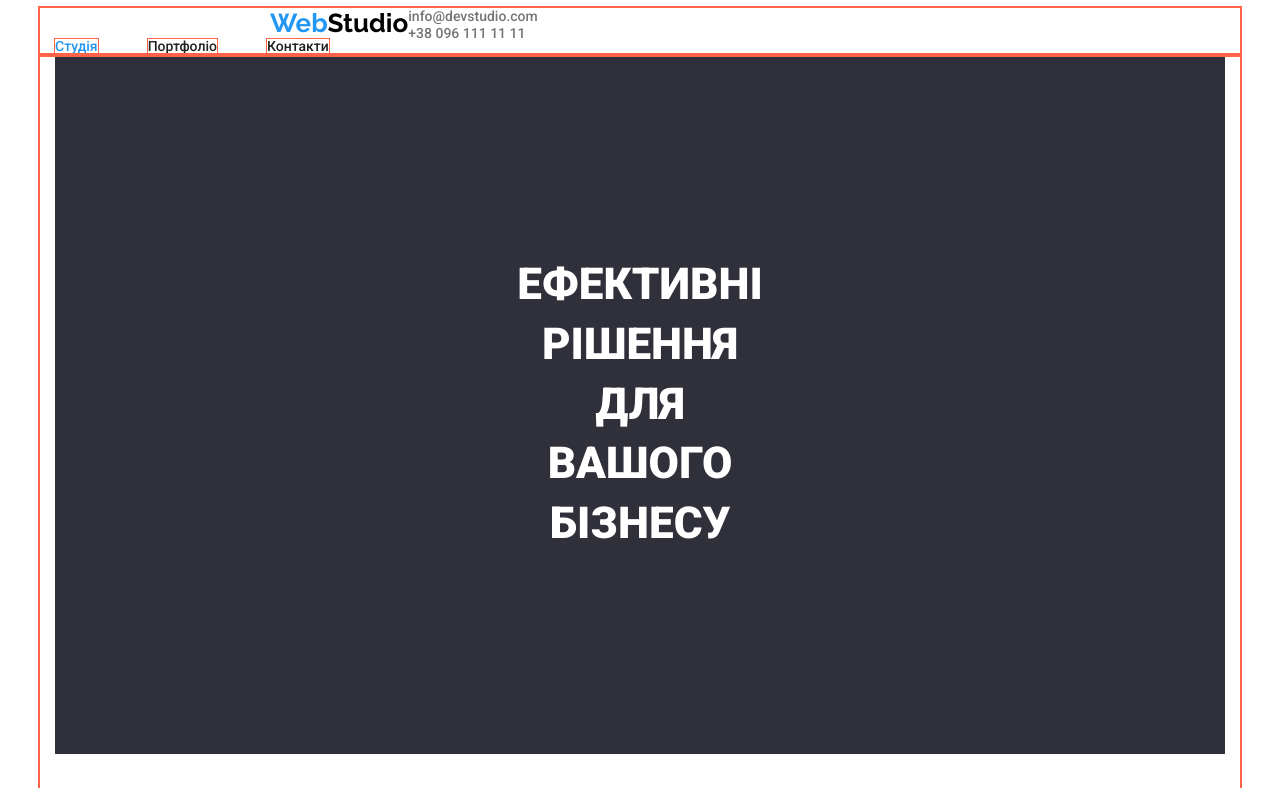
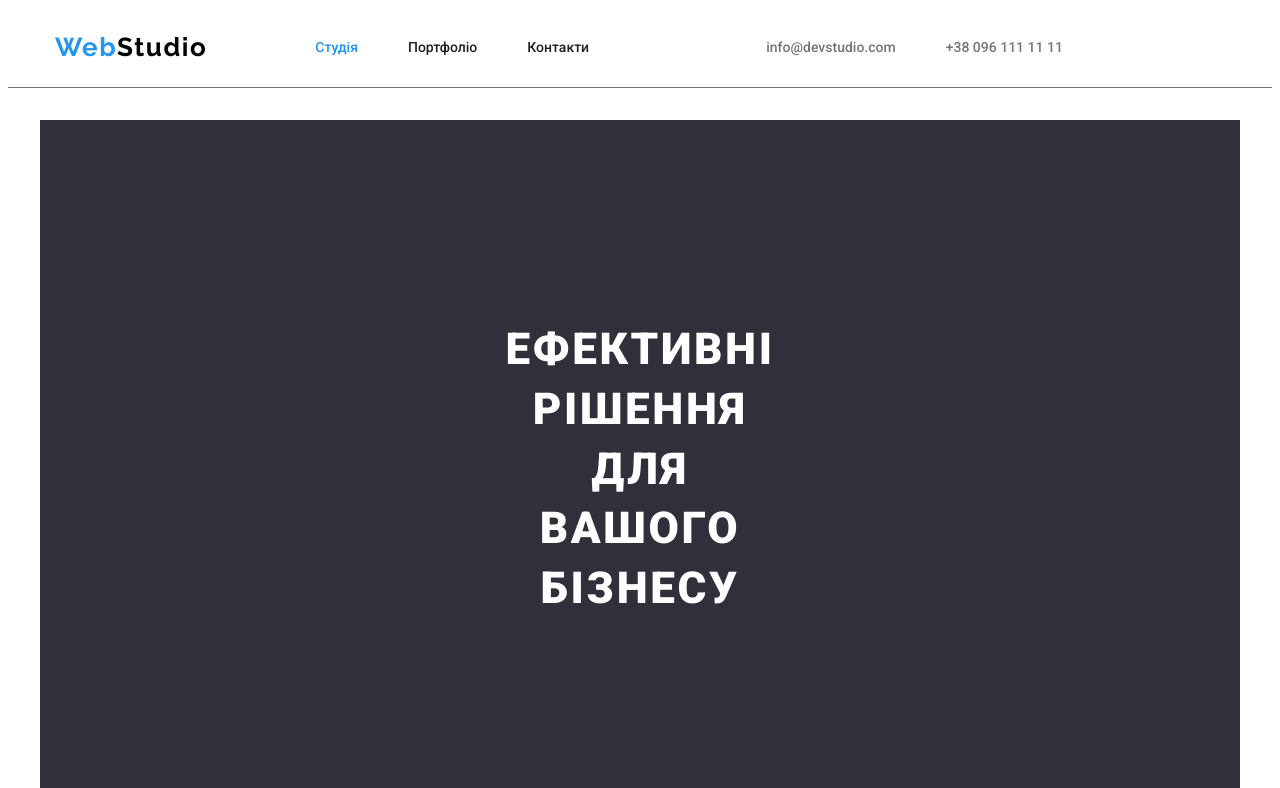
Before and after one commit to Viktoria-Korol/goit-markup-hw-03, a plain HTML site: page index.html in a window 1280 px wide. Shown: the top 788 px of the page. Drawn offline with Linux system fonts and the light colour scheme.

Commit message:
update file css.styles and index.html

```diff
--- a/css/styles.css
+++ b/css/styles.css
@@ -45,9 +45,35 @@ body {
     font-family: 'Roboto', sans-serif;
 
 }
+h1,
+h2,
+h3,
+h4,
+h5,
+h6,
+p,
+ul {
+    margin: 0;
+}
 
+ul {
+    padding-left: 0;
+}
+
+button {
+    padding: 0;
+    border: 0;
+}
 
 /* Шапка */
+.header {
+    border-bottom: 1px solid var(--contacts-and-paragraph-color);
+}
+
+.header .flex-container {
+    display: flex;
+    align-items: center;
+}
 .header-container{
     display: flex;
 }
@@ -57,23 +83,41 @@ body {
     font-size: 26px;
     line-height: 1.19;
     text-decoration: none;
+    color: #000000;
+    margin-left: 215px;
+    margin-left: 0;
+    letter-spacing: 0.06em;
+
 }
 
 .logo-accent {
     color: var(--accent-color);
 }
 
-.logo {
-    color: #000000;
-    margin-left: 215px;
-    display: block;
+
+.header .flex-container {
+    display: flex;
+    align-items: center;
+}
+
+.header .site-nav {
+    column-gap: 50px;
+}
+
+nav.flex-container {
+    column-gap: 93px;
+}
+
+
+.nav-item {
+    line-height: 0;
 
 }
 
-.link:not(:first-child) {
-margin-left: 30px;
+.site-nav {
+    display: flex;
+    justify-content: flex-end;
 }
-/* Site-nav */
 .site-nav .link.current {
     color: var(--accent-color);
 }
@@ -92,16 +136,87 @@ margin-left: 30px;
     color: var(--accent-color);
 }
 
-.site-nav {
-    display: flex;
+.header .nav-link {
+    display: block;
+
+    padding-top: 32px;
+    padding-bottom: 31px;
+
+    color: var(--basic-color);
 }
 
+.header .nav-contacts {
+    margin-left: auto;
+    column-gap: 50px;
+    color: inherit;
+    display: flex;
+    column-gap: 10px;
+    align-items: center;
+
+
+}
+
+.nav-link{
+    display: block;
+    padding-top: 32px;
+    padding-bottom: 32px;
+}
+
+
+
+/*
+.nav-link {
+    display: block;
+    padding-top: 32px;
+    padding-bottom: 32px;
+}
+
+ Site-nav
+
 .site-nav .item{
-    outline: 1px solid tomato;
+
+display: flex;
+display: flex;
+    padding-top: 32px;
+    padding-bottom: 32px;
+    padding-right: 25px;
+    padding-left: 25px;
+    margin: 0 auto;
+}
+*/
+
+/*
+{
+    display: flex;
+    padding-top: 32px;
+    padding-bottom: 32px ;
+    padding-right: 25px;
+    padding-left: 25px;
+    margin: 0 auto;
+
+}*/
+.contacts {
+
+      display: flex;
+      justify-content: flex-end;
+
+}
+.header-tel{
+    padding-left: 50px;
+}
+
+.nav-contact{
+    margin-left: auto;
+}
+.site-nav .item{
     margin-right: 50px;
+
 }
 .site-nav .item:last-child {
     margin-right: 0;
+}
+.site-nav .item:not(:last-child) {
+    margin-right: 50px;
 }
 
 /* Контакти */
@@ -131,11 +246,13 @@ margin-left: 30px;
 
 .hero{
     text-align: center;
-    margin-bottom: 94px;
+    padding: 32px 0;
+    margin-left: auto;
+    margin-right: auto;
 }
 .hero-title {
+    max-width: 696px;
     margin-top: 0;
-
     margin-bottom: 30;
 
     color: var(--white-color);
@@ -144,14 +261,27 @@ margin-left: 30px;
     line-height: 1.36;
     text-align: center;
     text-transform: uppercase;
+    letter-spacing: 0.06em;
 
 
 }
 .hero-wrapper{
     background-color: var(--background-hero-and-footer);
     padding: 200px 452px;
+    height: 600px;
+    text-align: center;
+
+
 }
 .button-hero {
+    display: block;
+    display: inline-block;
+    margin: 0 auto;
+    padding-bottom: 30px;
+    padding: 10px 32px;
+    min-width: 216px;
+    border-radius: 4px;
+
     background-color: var(--accent-color);
     color: var(--white-color);
     font-family: 'Roboto';
@@ -161,26 +291,27 @@ margin-left: 30px;
     cursor: pointer;
     text-align: center;
 
-
-    display: inline-block;
-    padding: 10px 32px;
-    align-items: center;
-        min-width: 216px;
-        border: 4px solid transparent;
 }
 
 .button-hero:hover,
 .button-hero :focus {
-
     background-color: #188CE8;
     box-shadow: 0px 4px 4px rgba(0, 0, 0, 0.15);
-        border-radius: 4px;
+    border-radius: 4px;
 }
 
+
 /* Переваги */
+.benefits-list{
+    display: flex;
+}
 .description {
+    padding-bottom: 118px;
+    padding-right: 30px;
+
     color: var(--contacts-and-paragraph-color);
     line-height: 1.7;
+
 }
 
 .title-about .team-member{
@@ -188,26 +319,29 @@ margin-left: 30px;
     margin-bottom: 10px;
 }
 .title-about {
+    padding-bottom: 10px;
 
     color: var(--basic-color);
     font-weight: 700;
     line-height: 1.1;
     text-transform: uppercase;
 }
-.description{
-   padding-bottom: 118px;
 
-}
 
 /* Чим займаэмося */
 
 .section-title {
+
     padding-bottom: 50px;
     color: var(--basic-color);
     font-weight: 700;
     font-size: 36px;
     line-height: 1.16;
     text-align: center;
+}
+.work-img{
+
+    display: flex;
 }
 
 /* Наша команда */
@@ -233,7 +367,18 @@ margin-left: 30px;
     .section-team{
     background-color: var(--secondary-bg-color);
     }
+.team-member-list{
 
+
+    }
+.team-member .job-education{
+
+
+  }
+  .team-item{
+
+    display: flex;
+  }
 
 
 /*Портфоліо*/
@@ -312,12 +457,13 @@ a {
 }
 
 .container {
-    margin-left: auto;
-    margin-right: auto;
-    width: 1170px;
-    padding-left: 15px;
-    padding-right: 15px;
-    outline: 2px solid tomato;
+      max-width: 1200px;
+      margin-left: auto;
+      margin-right: auto;
+      padding-left: 15px;
+      padding-right: 15px;
+
+    /*outline: 2px solid tomato;*/
 
 }
 .section .no-padding {
@@ -325,8 +471,8 @@ a {
     padding-bottom: 0;
 }
 
-
-.section{
+.section {
     padding-top: 92px;
-    padding-bottom: 50px ;
+    padding-bottom: 50px;
+    min-width: 1200px;
 }
--- a/index.html
+++ b/index.html
@@ -15,21 +15,26 @@
 </head>
 
 <body>
-    <!--Шапка профиля-->
-    <header class="page-header">
-        <div class="container header-container">
-        <nav>
+    <!--Шапка сайта-->
+    <header class="header">
+        <div class="container flex-container">
+        <nav class="flex-container">
+            <div class="container ">
             <a href="index.html" class="logo"><span class="logo-accent">Web</span>Studio</a>
+            </div>
+
             <ul class="site-nav list">
-                <li class="item"> <a href="./index.html" class="link current">Студія</a></li>
-                <li class="item"> <a href="./portfolio.html" class="link">Портфоліо</a></li>
-                <li class="item"> <a href="" class="link">Контакти</a></li>
+                <li class="nav-item"> <a class="nav-link link current" href="./index.html" >Студія</a></li>
+                <li class="nav-item"> <a class="nav-link link" href="./portfolio.html" >Портфоліо</a></li>
+                <li class="nav-item"> <a class="nav-link link" href="" >Контакти</a></li>
             </ul>
         </nav>
+        <div class="nav-contact container">
         <ul class="contacts list">
-            <li><a href="mailto:info@devstudio.com" class="link">info@devstudio.com</a></li>
-            <li class="header-tel"><a href="tel:+380961111111" class="link">+38 096 111 11 11</a></li>
+            <li><a  class="nav-contacts link" href="mailto:info@devstudio.com" >info@devstudio.com</a></li>
+            <li class="header-tel"><a class="nav-contacts link" href="tel:+380961111111" >+38 096 111 11 11</a></li>
         </ul>
+        </div>
 
 </div>
     </header>
@@ -49,7 +54,8 @@
         <section class="section">
             <div class="container ">
             <h2 hidden>Переваги</h2>
-            <ul>
+            </div>
+            <ul class="benefits-list">
                 <li>
                     <div class="container">
                     <h3 class="title-about">УВАГА ДО ДЕТАЛЕЙ</h3>
@@ -87,9 +93,9 @@
             <h2 class="section-title">Чим ми займаємося</h2>
             </div>
             <ul>
-                <li><img src="./images1/img.jpg" alt=" робота з планшетом " width="370"></li>
-                <li><img src="./images1/img2.jpg" alt=" робота з телефоном " width="370"></li>
-                <li><img src="./images1/img3.jpg" alt=" робота з підбором кольорів " width="370"></li>
+                <li><img class="work-img" src="./images1/img.jpg" alt=" робота з планшетом " width="370"></li>
+                <li><img class="work-img" src="./images1/img2.jpg" alt=" робота з телефоном " width="370"></li>
+                <li><img class="work-img" src="./images1/img3.jpg" alt=" робота з підбором кольорів " width="370"></li>
             </ul>
         </section>
         <!--Наша команда-->
@@ -98,10 +104,9 @@
             <div class="container">
             <h2 class="section-title">Наша команда</h2>
             </div>
-
+            <div class="container">
             <ul class="team-member-list">
-                <li class="item">
-                    <div class="container">
+                <li class="team-item">
                     <img src="./images1/team-member1.jpg" alt=" учасник команди Ігор Дем'яненко" width="270">
                     <h3 class="team-member">Ігор Дем'яненко</h3>
 
@@ -109,16 +114,18 @@
                 </div>
                 </li>
 
-                <li class="item">
-                    <div class="container">
+                <div class="container">
+                <li class="team-item">
+
                     <img src="./images1/team-member2.jpg" alt=" учасник команди Ольга Рєпіна" width="270">
                     <h3 class="team-member">Ольга Рєпіна</h3>
 
                     <p class="job-education">Frontend Developer</p>
                </div>
                 </li>
-                <li class="item">
-                    <div class="container">
+                <div class="container">
+                <li class="team-item">
+
                     <img src="./images1/team-member3.jpg" alt=" учасник команди Микола Тарасов" width="270">
                     <h3 class="team-member">Микола Тарасов</h3>
 
@@ -126,8 +133,9 @@
                 </div>
                 </li>
 
-                <li class="item">
-                    <div class="container">
+                <div class="container">
+                <li class="team-item">
+
                     <img src="./images1/team-member4.jpg" alt=" учасник команди Михайло Єрмаков" width="270">
                     <h3 class="team-member">Михайло Єрмаков</h3>
 
```
